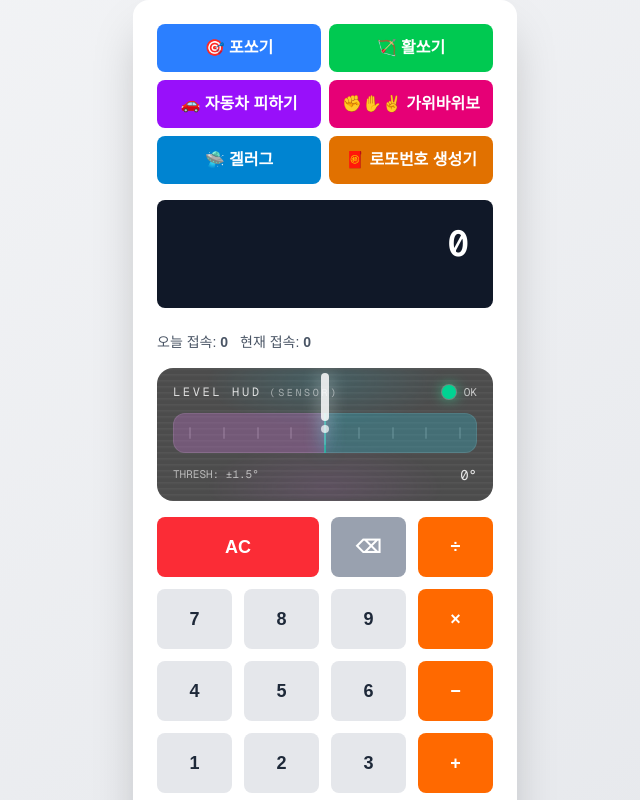
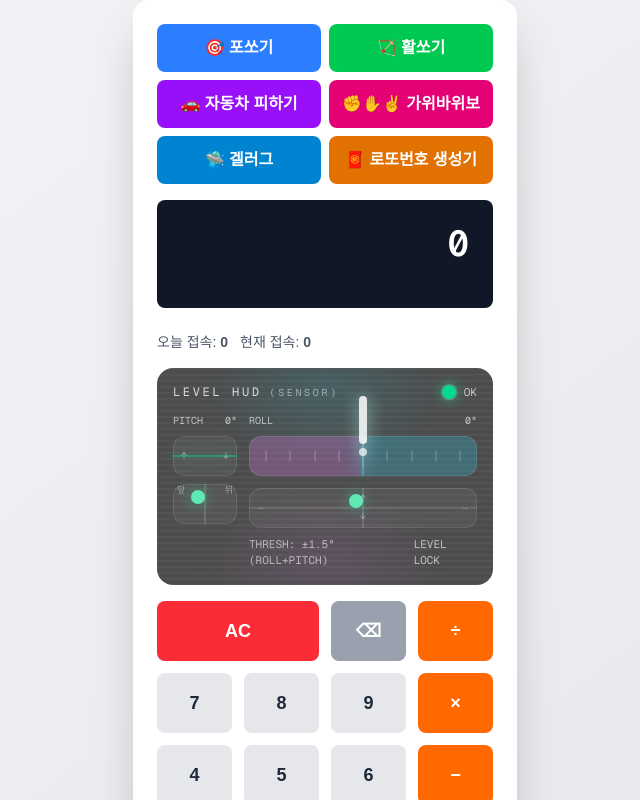
Before and after one commit to btollotus/cal-test-01, a Next.js app: page / in a window 1280 px wide. Shown: the top 800 px of the page, without its empty margins (315-955 px from the left). Built offline with nearby package versions, Linux system fonts and the light colour scheme; no server answers; the database is empty.

Commit message:
deploy: intro + online stats

```diff
--- a/components/LevelWidget.tsx
+++ b/components/LevelWidget.tsx
@@ -5,7 +5,6 @@ import { useEffect, useMemo, useRef, useState } from 'react';
 function clamp(n: number, a: number, b: number) {
   return Math.max(a, Math.min(b, n));
 }
-
 function lerp(a: number, b: number, t: number) {
   return a + (b - a) * t;
 }
@@ -13,22 +12,24 @@ function lerp(a: number, b: number, t: number) {
 type Mode = 'sensor' | 'mouse';
 
 export default function LevelWidget() {
-  // 화면에 보여줄 기울기(스무딩된 값)
-  const [tilt, setTilt] = useState(0); // degrees, left(-) / right(+)
-  const tiltRef = useRef(0);
+  // ✅ 스무딩된 값(화면 표시용)
+  const [roll, setRoll] = useState(0);  // 좌/우 (gamma)
+  const [pitch, setPitch] = useState(0); // 앞/뒤 (beta)
+
+  // ✅ 입력 원본(ref)
+  const rollRef = useRef(0);
+  const pitchRef = useRef(0);
 
   const [mode, setMode] = useState<Mode>('mouse');
   const [permissionNeeded, setPermissionNeeded] = useState(false);
   const [permissionGranted, setPermissionGranted] = useState(false);
 
-  // “수평” 판정
-  const LEVEL_DEG = 1.5; // 이 값 이하이면 수평으로 판정
-  const isLevel = Math.abs(tilt) <= LEVEL_DEG;
-
-  // “수평 진입” 순간에만 ding 1번 울리기
+  // ✅ “수평” 판정: 두 축 모두 통과해야 OK
+  const LEVEL_DEG = 1.5;
+  const isLevel = Math.abs(roll) <= LEVEL_DEG && Math.abs(pitch) <= LEVEL_DEG;
   const prevLevelRef = useRef(false);
 
-  // WebAudio (ding)
+  // ✅ Ding (WebAudio)
   const audioCtxRef = useRef<AudioContext | null>(null);
   const canDingRef = useRef(true);
 
@@ -44,13 +45,11 @@ export default function LevelWidget() {
 
   const ding = async () => {
     try {
-      if (!canDingRef.current) return; // 과도한 연속 재생 방지
+      if (!canDingRef.current) return;
       canDingRef.current = false;
       setTimeout(() => (canDingRef.current = true), 450);
 
       const ctx = await ensureAudio();
-
-      // “딩!”: 2음으로 살짝 게임느낌
       const now = ctx.currentTime;
 
       const o1 = ctx.createOscillator();
@@ -78,16 +77,12 @@ export default function LevelWidget() {
       g2.connect(ctx.destination);
       o2.start(now + 0.04);
       o2.stop(now + 0.20);
-    } catch {
-      // 오디오 실패는 무시 (권한/브라우저 제한 등)
-    }
+    } catch {}
   };
 
-  // 센서 이벤트 등록
+  // ✅ 센서 지원/권한 체크
   useEffect(() => {
     const supports = typeof window !== 'undefined' && 'DeviceOrientationEvent' in window;
-
-    // iOS는 사용자 제스처로 requestPermission이 필요할 수 있음
     const isIOS =
       typeof navigator !== 'undefined' &&
       /iPad|iPhone|iPod/.test(navigator.userAgent) &&
@@ -107,7 +102,6 @@ export default function LevelWidget() {
     }
   }, []);
 
-  // requestPermission 버튼
   const requestIOSPermission = async () => {
     try {
       const fn = (DeviceOrientationEvent as any).requestPermission;
@@ -126,21 +120,27 @@ export default function LevelWidget() {
     }
   };
 
-  // 센서/마우스 입력 -> tiltRef 갱신
+  // ✅ 입력 처리: sensor(γ/β) + mouse(x/y)
   useEffect(() => {
-    // 센서 모드
     const onOrient = (e: DeviceOrientationEvent) => {
-      // gamma: left/right (-90~90)
+      // gamma: 좌/우, beta: 앞/뒤
       const g = typeof e.gamma === 'number' ? e.gamma : 0;
-      // 너무 튀는 값 제한
-      tiltRef.current = clamp(g, -25, 25);
+      const b = typeof e.beta === 'number' ? e.beta : 0;
+
+      // 과도 값 제한 (표시/게임 느낌)
+      rollRef.current = clamp(g, -25, 25);
+      pitchRef.current = clamp(b, -25, 25);
     };
 
-    // 마우스 모드(데스크탑용)
     const onMouse = (e: MouseEvent) => {
       const cx = window.innerWidth / 2;
-      const dx = (e.clientX - cx) / cx; // -1~1 근사
-      tiltRef.current = clamp(dx * 18, -25, 25);
+      const cy = window.innerHeight / 2;
+      const dx = (e.clientX - cx) / cx; // -1~1
+      const dy = (e.clientY - cy) / cy; // -1~1
+
+      rollRef.current = clamp(dx * 18, -25, 25);
+      // 마우스는 위로 갈수록 -로(“앞/뒤” 느낌은 취향), 여기선 아래로 갈수록 +로 둠
+      pitchRef.current = clamp(dy * 18, -25, 25);
     };
 
     if (mode === 'sensor') {
@@ -153,44 +153,46 @@ export default function LevelWidget() {
     return () => window.removeEventListener('mousemove', onMouse);
   }, [mode, permissionNeeded, permissionGranted]);
 
-  // 스무딩 렌더 루프 + “수평 진입” 체크
+  // ✅ 스무딩 루프
   useEffect(() => {
     let raf = 0;
-
     const tick = () => {
       raf = requestAnimationFrame(tick);
-
-      const current = tiltRef.current;
-      setTilt((prev) => {
-        const next = lerp(prev, current, 0.12);
-        return next;
-      });
+      setRoll((prev) => lerp(prev, rollRef.current, 0.12));
+      setPitch((prev) => lerp(prev, pitchRef.current, 0.12));
     };
-
     tick();
     return () => cancelAnimationFrame(raf);
   }, []);
 
-  // 수평 진입 시 ding + 초록 불(OK 램프)
+  // ✅ 수평 “진입” 순간에만 딩
   useEffect(() => {
     const prev = prevLevelRef.current;
-    if (!prev && isLevel) {
-      // 수평이 "되었다" 순간
-      ding();
-    }
+    if (!prev && isLevel) ding();
     prevLevelRef.current = isLevel;
   }, [isLevel]);
 
-  // HUD 표현값
-  const maxDeg = 18; // 게이지가 꽉 차는 기준 각도
-  const norm = clamp(tilt / maxDeg, -1, 1); // -1~1
-  const needleX = norm * 42; // px 이동량
+  // HUD 계산
+  const maxDeg = 18; // 게이지 풀스케일
+  const rollNorm = clamp(roll / maxDeg, -1, 1);
+  const pitchNorm = clamp(pitch / maxDeg, -1, 1);
 
-  const hudText = useMemo(() => {
-    const v = Math.round(tilt * 10) / 10;
-    const sign = v > 0 ? '+' : '';
-    return `${sign}${v}°`;
-  }, [tilt]);
+  const needleX = rollNorm * 42; // 좌/우 바늘 이동
+  const bubbleX = rollNorm * 52; // 버블 이동(가로)
+  const bubbleY = pitchNorm * 18; // 버블 이동(세로)
+
+  const rollText = useMemo(() => {
+    const v = Math.round(roll * 10) / 10;
+    return `${v > 0 ? '+' : ''}${v}°`;
+  }, [roll]);
+
+  const pitchText = useMemo(() => {
+    const v = Math.round(pitch * 10) / 10;
+    return `${v > 0 ? '+' : ''}${v}°`;
+  }, [pitch]);
+
+  const padBtn =
+    'select-none touch-none rounded-xl px-3 py-2 font-mono text-[12px] shadow-[0_0_0_1px_rgba(255,255,255,0.10)] active:scale-[0.98] transition';
 
   return (
     <div className="relative w-full overflow-hidden rounded-2xl bg-black/70 p-4 shadow-[0_0_0_1px_rgba(255,255,255,0.12)]">
@@ -204,9 +206,7 @@ export default function LevelWidget() {
       <div className="relative mb-3 flex items-center justify-between">
         <div className="font-mono text-xs tracking-[0.22em] text-white/80">
           LEVEL HUD
-          <span className="ml-2 text-[10px] text-white/50">
-            {mode === 'sensor' ? '(SENSOR)' : '(MOUSE)'}
-          </span>
+          <span className="ml-2 text-[10px] text-white/50">{mode === 'sensor' ? '(SENSOR)' : '(MOUSE)'}</span>
         </div>
 
         {/* OK Lamp */}
@@ -222,12 +222,55 @@ export default function LevelWidget() {
         </div>
       </div>
 
-      {/* Gauge */}
+      {/* ✅ 2축 HUD */}
+      <div className="relative grid grid-cols-[64px_1fr] gap-3">
+        {/* LEFT: Pitch meter (앞/뒤) */}
         <div className="relative">
-        {/* Track */}
-        <div className="h-10 rounded-xl bg-white/5 shadow-[inset_0_0_0_1px_rgba(255,255,255,0.10)]">
+          <div className="mb-2 flex items-center justify-between">
+            <div className="font-mono text-[10px] text-white/65">PITCH</div>
+            <div className="font-mono text-[10px] text-white/70">{pitchText}</div>
+          </div>
+
+          <div className="relative h-10 rounded-xl bg-white/5 shadow-[inset_0_0_0_1px_rgba(255,255,255,0.10)]">
+            {/* center line */}
+            <div className="pointer-events-none absolute left-0 top-1/2 h-[2px] w-full -translate-y-1/2 bg-emerald-400/50 shadow-[0_0_16px_rgba(52,211,153,0.55)]" />
+            {/* up/down hints */}
+            <div className="pointer-events-none absolute inset-0 flex items-center justify-between px-2">
+              <span className="font-mono text-[10px] text-white/40">↑</span>
+              <span className="font-mono text-[10px] text-white/40">↓</span>
+            </div>
+          </div>
+
+          {/* Pitch bubble (vertical guide) */}
+          <div className="relative mt-2 h-10 rounded-xl bg-white/5 shadow-[inset_0_0_0_1px_rgba(255,255,255,0.10)]">
+            <div className="pointer-events-none absolute left-1/2 top-0 h-full w-[2px] -translate-x-1/2 bg-white/15" />
+            <div
+              className={[
+                'absolute left-1/2 top-1/2 h-3.5 w-3.5 -translate-x-1/2 -translate-y-1/2 rounded-full',
+                isLevel ? 'bg-emerald-300 shadow-[0_0_14px_rgba(52,211,153,0.65)]' : 'bg-cyan-300/70 shadow-[0_0_14px_rgba(34,211,238,0.35)]',
+              ].join(' ')}
+              style={{ transform: `translate(-50%, calc(-50% + ${bubbleY}px))` }}
+              title="PITCH"
+            />
+            <div className="mt-1 flex items-center justify-between px-1">
+              <span className="font-mono text-[9px] text-white/45">앞</span>
+              <span className="font-mono text-[9px] text-white/45">뒤</span>
+            </div>
+          </div>
+        </div>
+
+        {/* RIGHT: Roll bar (좌/우) + bubble */}
+        <div className="relative">
+          <div className="mb-2 flex items-center justify-between">
+            <div className="font-mono text-[10px] text-white/65">ROLL</div>
+            <div className="font-mono text-[10px] text-white/70">{rollText}</div>
+          </div>
+
+          {/* Roll Track */}
+          <div className="relative h-10 rounded-xl bg-white/5 shadow-[inset_0_0_0_1px_rgba(255,255,255,0.10)]">
             {/* Neon center marker */}
             <div className="pointer-events-none absolute left-1/2 top-0 h-10 w-[2px] -translate-x-1/2 bg-emerald-400/70 shadow-[0_0_18px_rgba(52,211,153,0.7)]" />
+
             {/* Tick marks */}
             <div className="pointer-events-none absolute inset-0 flex items-center justify-between px-4 opacity-60">
               {Array.from({ length: 9 }).map((_, i) => (
@@ -241,35 +284,25 @@ export default function LevelWidget() {
               ))}
             </div>
 
-          {/* Fill (directional) */}
+            {/* Direction fill */}
             <div className="relative h-full overflow-hidden rounded-xl">
               <div
                 className="absolute top-0 h-full w-1/2"
-              style={{
-                left: '50%',
-                transform: `translateX(${Math.min(0, needleX)}px)`,
-              }}
+                style={{ left: '50%', transform: `translateX(${Math.min(0, needleX)}px)` }}
               >
                 <div className="h-full w-full bg-cyan-400/20 shadow-[0_0_20px_rgba(34,211,238,0.35)]" />
               </div>
               <div
                 className="absolute top-0 h-full w-1/2"
-              style={{
-                right: '50%',
-                transform: `translateX(${Math.max(0, needleX)}px)`,
-              }}
+                style={{ right: '50%', transform: `translateX(${Math.max(0, needleX)}px)` }}
               >
                 <div className="h-full w-full bg-fuchsia-400/20 shadow-[0_0_20px_rgba(232,121,249,0.30)]" />
-            </div>
               </div>
             </div>
 
             {/* Needle */}
             <div
-          className={[
-            'absolute left-1/2 top-1/2 -translate-y-1/2',
-            isLevel ? 'needlePulse' : '',
-          ].join(' ')}
+              className={['absolute left-1/2 top-1/2 -translate-y-1/2', isLevel ? 'needlePulse' : ''].join(' ')}
               style={{ transform: `translate(calc(-50% + ${needleX}px), -50%)` }}
             >
               <div className="h-12 w-2 rounded-full bg-white/85 shadow-[0_0_18px_rgba(255,255,255,0.45)]" />
@@ -277,33 +310,51 @@ export default function LevelWidget() {
             </div>
           </div>
 
-      {/* Footer readout */}
-      <div className="relative mt-3 flex items-center justify-between">
-        <div className="font-mono text-[11px] text-white/60">
-          THRESH: ±{LEVEL_DEG}°
+          {/* 2D Bubble (roll + pitch 같이 보여주기) */}
+          <div className="relative mt-3 h-10 rounded-xl bg-white/5 shadow-[inset_0_0_0_1px_rgba(255,255,255,0.10)]">
+            <div className="pointer-events-none absolute left-1/2 top-0 h-full w-[2px] -translate-x-1/2 bg-white/15" />
+            <div className="pointer-events-none absolute left-0 top-1/2 h-[2px] w-full -translate-y-1/2 bg-white/10" />
+
+            <div
+              className={[
+                'absolute left-1/2 top-1/2 h-3.5 w-3.5 -translate-x-1/2 -translate-y-1/2 rounded-full',
+                isLevel ? 'bg-emerald-300 shadow-[0_0_14px_rgba(52,211,153,0.65)]' : 'bg-white/70 shadow-[0_0_14px_rgba(255,255,255,0.25)]',
+              ].join(' ')}
+              style={{
+                transform: `translate(calc(-50% + ${bubbleX}px), calc(-50% + ${bubbleY}px))`,
+              }}
+              title="2D BUBBLE"
+            />
+
+            <div className="absolute left-2 top-1/2 -translate-y-1/2 font-mono text-[9px] text-white/40">←</div>
+            <div className="absolute right-2 top-1/2 -translate-y-1/2 font-mono text-[9px] text-white/40">→</div>
+            <div className="absolute left-1/2 top-1 -translate-x-1/2 font-mono text-[9px] text-white/40">↑</div>
+            <div className="absolute left-1/2 bottom-1 -translate-x-1/2 font-mono text-[9px] text-white/40">↓</div>
           </div>
-        <div className="font-mono text-sm text-white/85">{hudText}</div>
+
+          <div className="relative mt-2 flex items-center justify-between">
+            <div className="font-mono text-[11px] text-white/60">THRESH: ±{LEVEL_DEG}° (ROLL+PITCH)</div>
+            <div className="font-mono text-[11px] text-white/65">
+              {isLevel ? 'LEVEL LOCK' : 'ADJUST'}
+            </div>
+          </div>
+        </div>
       </div>
 
       {/* iOS permission prompt */}
       {permissionNeeded && !permissionGranted && (
         <div className="relative mt-3 rounded-xl bg-white/5 p-3 shadow-[inset_0_0_0_1px_rgba(255,255,255,0.10)]">
-          <div className="font-mono text-xs text-white/80">
-            iPhone/iPad에서 센서 사용 권한이 필요합니다.
-          </div>
+          <div className="font-mono text-xs text-white/80">iPhone/iPad에서 센서 사용 권한이 필요합니다.</div>
           <button
             onClick={requestIOSPermission}
             className="mt-2 w-full rounded-lg bg-emerald-600/80 px-3 py-2 text-sm font-mono text-black hover:bg-emerald-600 active:bg-emerald-700"
           >
-            센센서 권한 허용
+            센서 권한 허용
           </button>
-          <div className="mt-2 font-mono text-[11px] text-white/55">
-            * 버튼을 눌러야 기울기(수평계)가 작동합니다.
-          </div>
+          <div className="mt-2 font-mono text-[11px] text-white/55">* 버튼을 눌러야 기울기(수평계)가 작동합니다.</div>
         </div>
       )}
 
-      {/* Styled effects */}
       <style jsx>{`
         .scanlines {
           background: repeating-linear-gradient(
```
Lines whose indentation alone changed are shown as unchanged.
